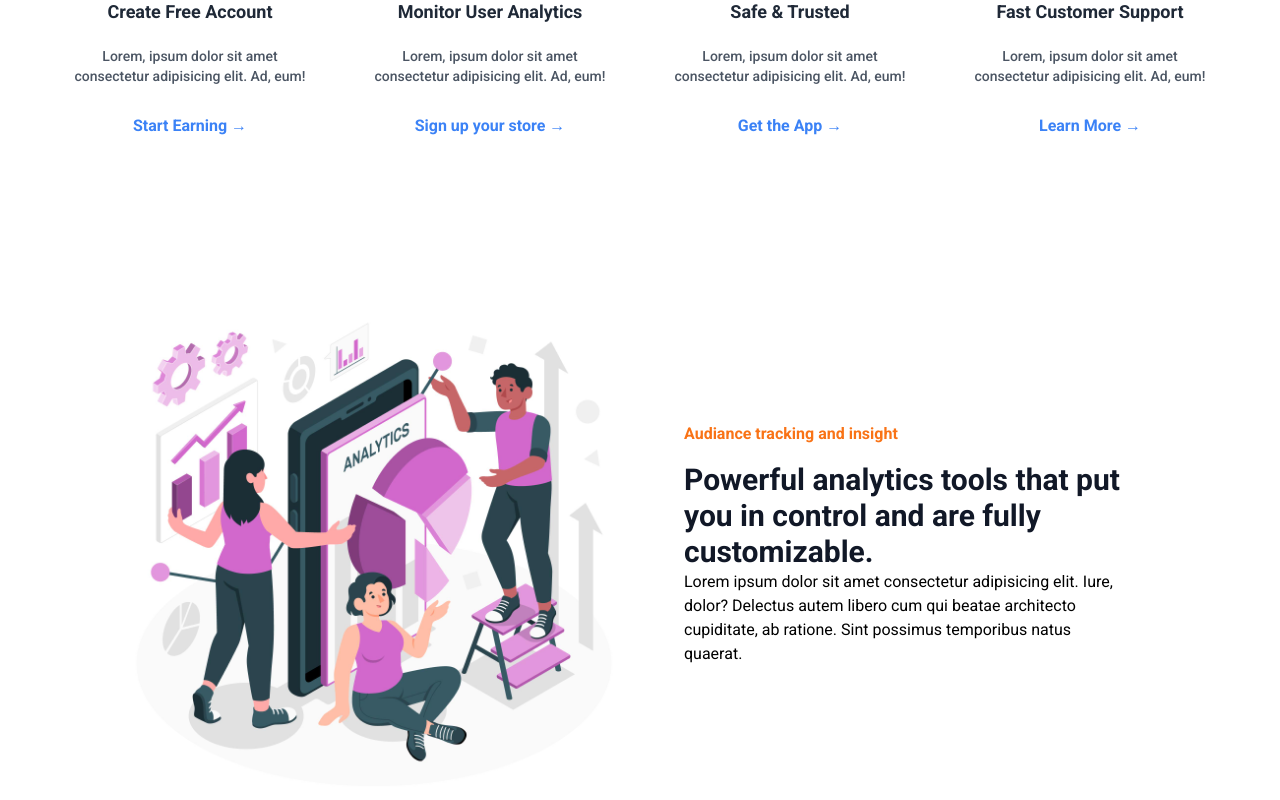
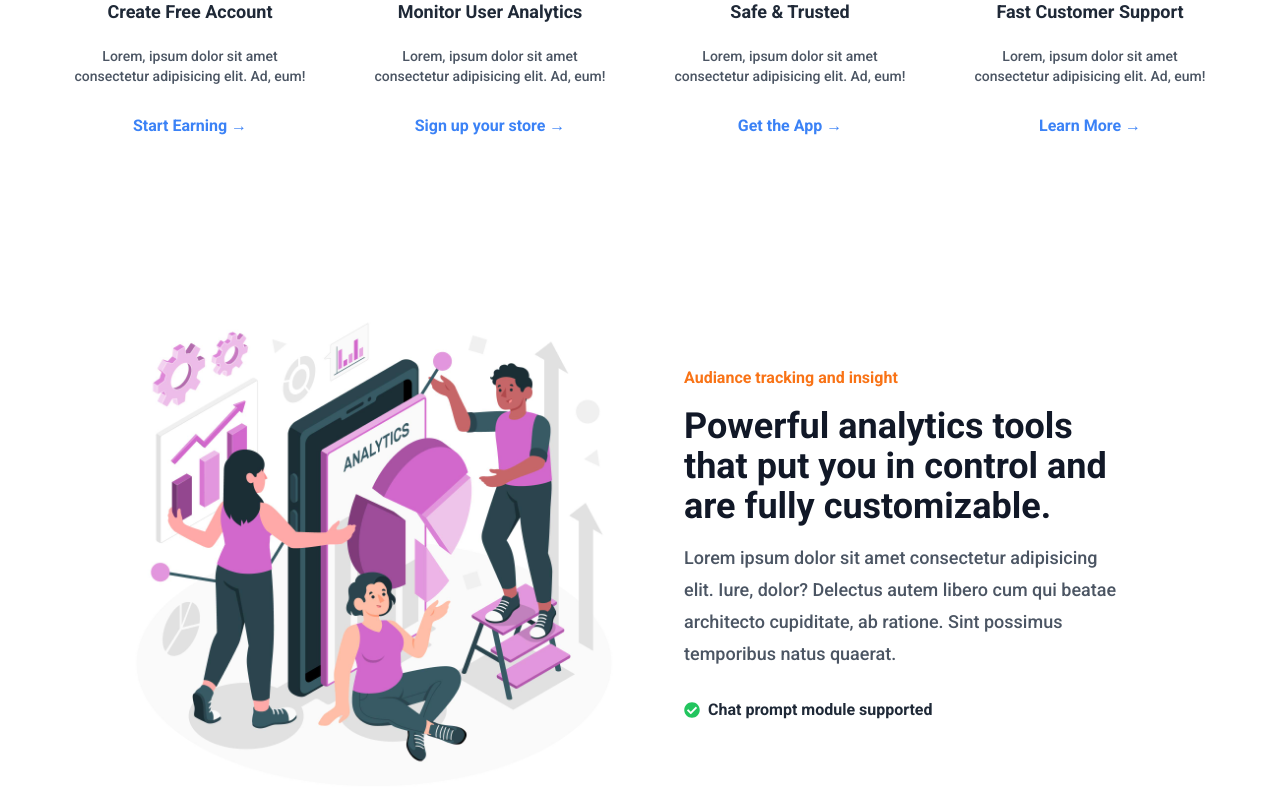
Before and after one commit to moonspark78/TrackP_NextJS, a Next.js app: page / in a window 1280 px wide. Shown: the part 1106-1906 px from the top of the page. Built offline with nearby package versions, Linux system fonts and the light colour scheme.

Commit message:
📈 still working on the  analytics  sections  📈

```diff
--- a/components/Home/AnalyticsFeature/AnalyticsFeature.tsx
+++ b/components/Home/AnalyticsFeature/AnalyticsFeature.tsx
@@ -1,5 +1,6 @@
 import React from 'react'
 import Image from 'next/image'
+import { FaCheckCircle } from 'react-icons/fa'
 
 const AnalyticsFeature = () => {
   return (
@@ -21,14 +22,20 @@ const AnalyticsFeature = () => {
               <h1 className='text-base font-semibold text-orange-500'>
                 Audiance tracking and insight
               </h1>
-              <h1 className='mt-4 text-xl sm:text-2xl md:text-3xl font-bold text-gray-900'>
+              <h1 className='mt-4 text-xl sm:text-2xl md:text-4xl font-bold text-gray-900'>
                 Powerful analytics tools that put you in control and are fully customizable.
               </h1>
-              <p>
+              <p className='mt-4 text-gray-600 text-lg font-medium leading-[2rem]'>
                 Lorem ipsum dolor sit amet consectetur adipisicing elit.
                 Iure, dolor? Delectus autem libero cum qui beatae architecto cupiditate, ab ratione.
                  Sint possimus temporibus natus quaerat.
               </p>
+              <ul className='mt-7 space-y-2 text-gray-800'>
+                <li className='flex items-center font-semibold'>
+                  <FaCheckCircle className='text-green-500 mr-2'/>
+                  Chat prompt module supported
+                </li>
+              </ul>
             </div>
         </div>
     </div>
```
